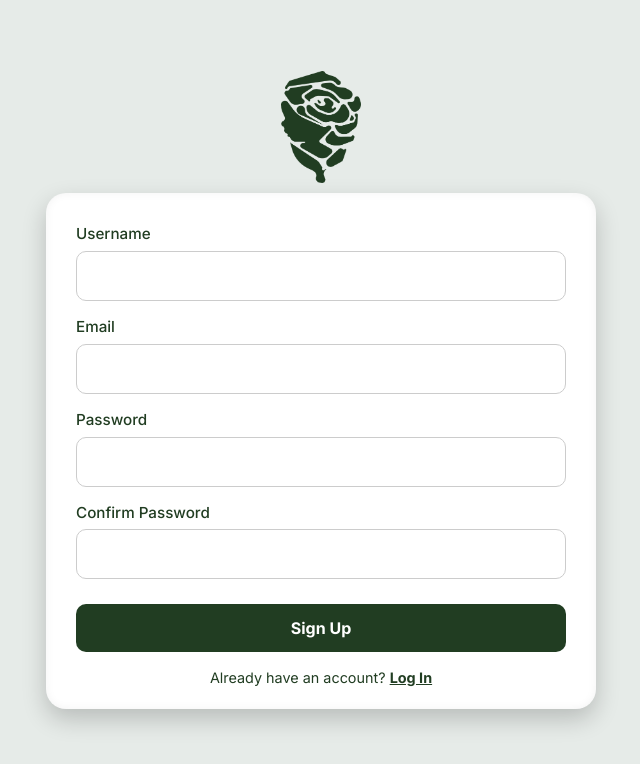
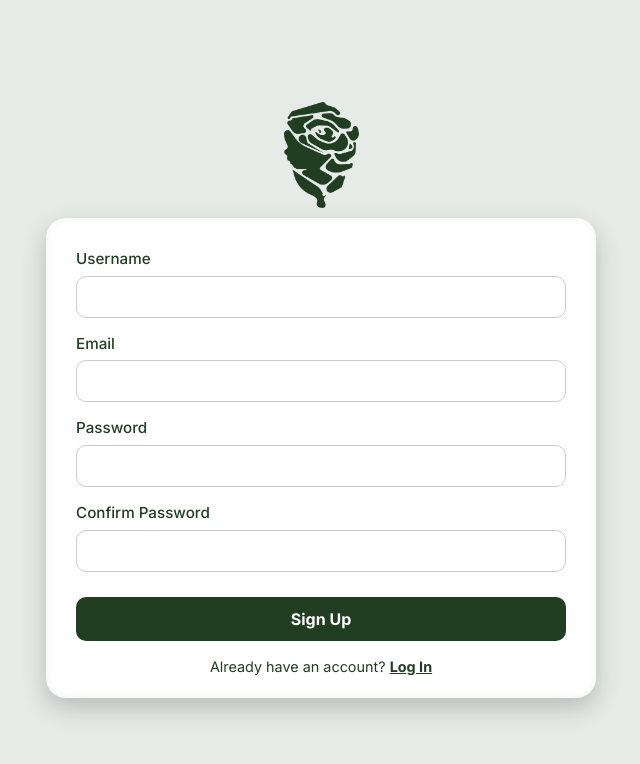
Before and after one commit to heniasroses/ForGuarWebsite, a Next.js app: page /auth/signup in a window 1280 px wide. Shown: the top 764 px of the page, without its empty margins (319-959 px from the left). Built offline with nearby package versions, Linux system fonts and the light colour scheme; no server answers.

Commit message:
Fixed Sign In/Up CSS
> Fixed CSS after converting from page to a popup, basta un NYAAHHA

```diff
--- a/src/styles/styles.css
+++ b/src/styles/styles.css
@@ -2025,10 +2025,11 @@ textarea {
 
 /* ROSE IMAGE */
 .authRose {
-  width: clamp(60px, 15vw, 80px);
+  width: clamp(40px, 12vw, 75px);
 
   margin-bottom: 10px;
-  padding-top: 30px;
+
+  align-self: center;
 }
 
 /* LOGIN BOX */
@@ -2047,7 +2048,8 @@ textarea {
     0 10px 25px rgba(0, 0, 0, 0.2),
     inset 0 0 10px rgba(0, 0, 0, 0.05);
 
-  margin-bottom: 50px;
+  display: flex;
+  flex-direction: column;
 }
 
 /* TITLE */
@@ -2077,7 +2079,7 @@ textarea {
   width: 100%;
   box-sizing: border-box;
 
-  padding: 12px;
+  padding: 8px 12px;
 
   border-radius: 10px;
   border: 1px solid #ccc;
@@ -2090,7 +2092,7 @@ textarea {
   width: 100%;
   margin-top: 10px;
 
-  padding: 12px;
+  padding: 10px;
 
   background: #213D22;
   color: white;
@@ -2142,8 +2144,8 @@ textarea {
 
 .authCloseBtn {
   position: absolute;
-  top: 10px;
-  right: 10px;
+  top: 20px;
+  right: 25px;
 
   background: transparent;
   border: none;
```
Also changed, not shown: src/components/LoginForm.tsx (+5 -7 lines), src/components/SignupForm.tsx (+13 -2 lines).
